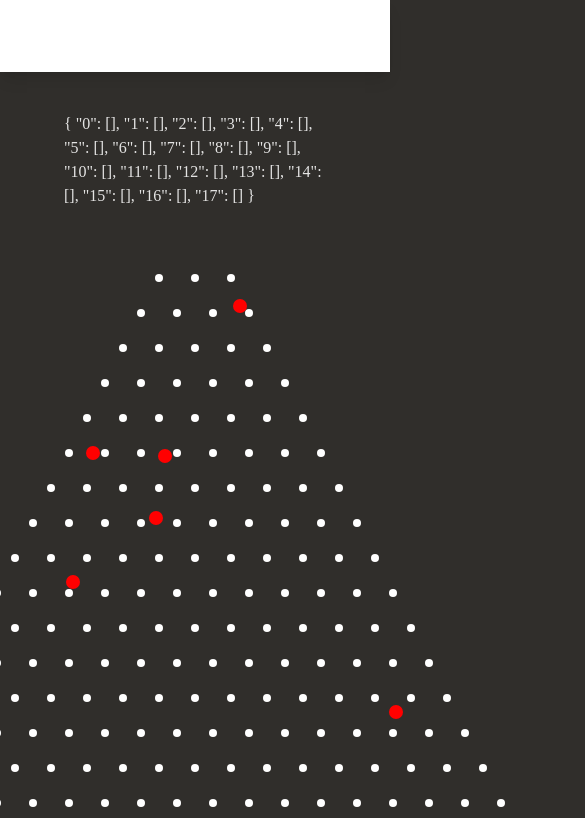
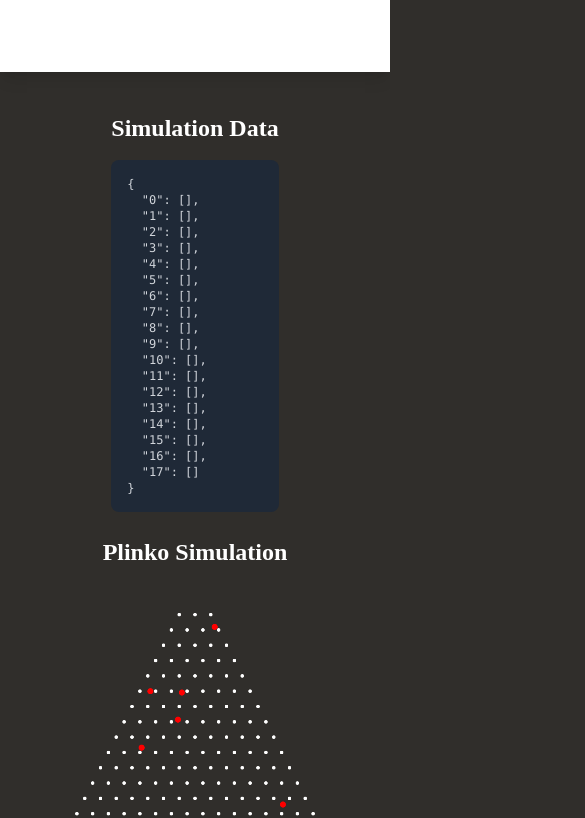
Before and after one commit to naman-bhayana/Plinko, a React (Vite) app in the folder frontend/: page /simulation in a window 390 px wide. Shown: the top 818 px of the page, 585 px wide, since content can reach past the window. Built offline with nearby package versions, Linux system fonts and the light colour scheme; no server answers.

Commit message:
Update UI layout and responsiveness - Game button positioning, Simulation data layout, mobile responsiveness

```diff
--- a/frontend/src/components/Simulate.tsx
+++ b/frontend/src/components/Simulate.tsx
@@ -1,13 +1,10 @@
 import { useEffect, useRef, useState } from "react";
 
-import { useNavigate } from "react-router-dom";
 import { BallManager } from "../game/classes/BallManager";
 import { pad } from "../game/padding";
 import { WIDTH } from "../game/constants";
 
 export const Simulate = () => {
-  const navigate = useNavigate();
-
   const canvasRef = useRef<any>();
   let [outputs, setOutputs] = useState<{ [key: number]: number[] }>({
     0: [],
--- a/frontend/src/components/Simulation.tsx
+++ b/frontend/src/components/Simulation.tsx
@@ -3,33 +3,21 @@ import { BallManager } from "../game/classes/BallManager";
 import { WIDTH } from "../game/constants";
 import { pad } from "../game/padding";
 
-
 export function Simulation() {
     const canvasRef = useRef<any>();
-    let [outputs, setOutputs] = useState<{[key: number]: number[]}>({
-        0: [],
-        1: [],
-        2: [],
-        3: [],
-        4: [],
-        5: [],
-        6: [],
-        7: [],
-        8: [],
-        9: [],
-        10: [],
-        11: [],
-        12: [],
-        13: [],
-        14: [],
-        15: [],
-        16: [],
-        17: []
-    });
+    let [outputs, setOutputs] = useState<{[key: number]: number[]}>(
+        {
+            0: [], 1: [], 2: [], 3: [], 4: [], 5: [], 6: [], 7: [],
+            8: [], 9: [], 10: [], 11: [], 12: [], 13: [], 14: [], 15: [],
+            16: [], 17: []
+        }
+    );
+    const [showData, setShowData] = useState(false);
+    const [isRunning, setIsRunning] = useState(true);
 
     async function simulate(ballManager: BallManager) {
         let i = 0;
-        while (1) {
+        while (isRunning) {
             i++
             ballManager.addBall(pad(WIDTH / 2 + 20 * (Math.random() - 0.5)))
             await new Promise(resolve => setTimeout(resolve, 1000));
@@ -37,7 +25,7 @@ export function Simulation() {
     }
 
     useEffect(() => {
-        if (canvasRef.current) {
+        if (canvasRef.current && isRunning) {
             const ballManager = new BallManager(canvasRef.current as unknown as HTMLCanvasElement, (index: number, startX?: number) => {
                 setOutputs((outputs: any) => {
                     return {
@@ -53,16 +41,45 @@ export function Simulation() {
             }
         }
 
-    }, [canvasRef])
+    }, [canvasRef, isRunning])
+
+    const handleStopSimulation = () => {
+        setIsRunning(false);
+        setShowData(true);
+    };
 
     return (
-        <div style={{display: "flex"}}>
-            <div style={{display: "flex", justifyContent: "center", alignItems: "center", flexDirection: "column", minHeight: "100vh"}}>
-                {JSON.stringify(outputs, null, 2)}
+        <div className="flex flex-col lg:flex-row min-h-screen p-4 items-stretch">
+            {/* Simulation Game FIRST (left on desktop) */}
+            <div className="flex flex-col justify-center items-center lg:w-1/2 mb-6 lg:mb-0 h-full min-h-[70vh]">
+                <h2 className="text-2xl md:text-3xl font-bold mb-4 text-white">Plinko Simulation</h2>
+                <canvas
+                    ref={canvasRef}
+                    width="800"
+                    height="800"
+                    className="w-full max-w-[350px] md:max-w-[500px] lg:max-w-[600px] xl:max-w-[700px] h-auto"
+                    style={{ aspectRatio: '1/1' }}
+                ></canvas>
+                {!showData && (
+                    <button
+                        className="bg-red-600 hover:bg-red-700 text-white font-bold py-3 px-6 rounded-lg text-lg md:text-xl transition-colors mt-6"
+                        onClick={handleStopSimulation}
+                    >
+                        Stop Simulation & Show Data
+                    </button>
+                )}
             </div>
-            <div style={{display: "flex", justifyContent: "center", alignItems: "center", flexDirection: "column", minHeight: "100vh"}}>
-                <canvas ref={canvasRef}  width="800" height="800"></canvas>
-            </div>
+            {/* Data Output SECOND (right on desktop) - Only show when simulation is stopped */}
+            {showData && (
+                <div className="flex flex-col justify-center items-center lg:w-1/2 mt-8 lg:mt-0 h-full min-h-[70vh]">
+                    <h2 className="text-2xl md:text-3xl font-bold mb-4 text-white">Simulation Data</h2>
+                    <div className="bg-gray-800 p-4 rounded-lg w-full h-full max-h-[60vh] overflow-y-auto">
+                        <pre className="text-xs md:text-sm text-gray-300">
+                            {JSON.stringify(outputs, null, 2)}
+                        </pre>
+                    </div>
+                </div>
+            )}
         </div>
     )
 }
--- a/frontend/src/pages/Game.tsx
+++ b/frontend/src/pages/Game.tsx
@@ -18,10 +18,18 @@ export function Game() {
   }, [canvasRef]);
 
   return (
-    <div className="flex flex-col lg:flex-row items-center justify-center">
-      <canvas ref={canvasRef} width="800" height="800"></canvas>
+    <div className="flex flex-col items-center p-4 pt-8">
+      <div className="flex flex-col lg:flex-row items-center justify-center gap-6 lg:gap-8">
+        <canvas
+          ref={canvasRef}
+          width="800"
+          height="800"
+          className="w-full max-w-[350px] md:max-w-[500px] lg:max-w-[600px] xl:max-w-[700px] h-auto"
+          style={{ aspectRatio: '1/1' }}
+        ></canvas>
+        <div className="flex flex-col items-center lg:items-start">
           <Button
-        className="px-10 mb-4"
+            className="px-6 md:px-8 py-3 md:py-4 text-base md:text-lg bg-green-600 hover:bg-green-700"
             onClick={async () => {
               const response = await axios.post(`${baseURL}/game`, {
                 data: 1,
@@ -31,8 +39,10 @@ export function Game() {
               }
             }}
           >
-        Add ball
+            Add Ball
           </Button>
+        </div>
+      </div>
     </div>
   );
 }
--- a/frontend/src/pages/Home.tsx
+++ b/frontend/src/pages/Home.tsx
@@ -1,66 +1,7 @@
-import { useEffect, useRef, useState } from "react";
-import { BallManager } from "../game/classes/BallManager";
-import { WIDTH } from "../game/constants";
-import { pad } from "../game/padding";
-import { useNavigate } from "react-router-dom";
 import { Simulate } from "../components/Simulate";
 import { Quotes } from "../components";
 
 export function Home() {
-  const navigate = useNavigate();
-
-  const canvasRef = useRef<any>();
-  let [outputs, setOutputs] = useState<{ [key: number]: number[] }>({
-    0: [],
-    1: [],
-    2: [],
-    3: [],
-    4: [],
-    5: [],
-    6: [],
-    7: [],
-    8: [],
-    9: [],
-    10: [],
-    11: [],
-    12: [],
-    13: [],
-    14: [],
-    15: [],
-    16: [],
-    17: [],
-  });
-
-  async function simulate(ballManager: BallManager) {
-    let i = 0;
-    while (1) {
-      i++;
-      ballManager.addBall(pad(WIDTH / 2 + 20 * (Math.random() - 0.5)));
-      await new Promise((resolve) => setTimeout(resolve, 1000));
-    }
-  }
-
-  useEffect(() => {
-    if (canvasRef.current) {
-      const ballManager = new BallManager(
-        canvasRef.current as unknown as HTMLCanvasElement,
-        (index: number, startX?: number) => {
-          setOutputs((outputs: any) => {
-            return {
-              ...outputs,
-              [index]: [...(outputs[index] as number[]), startX],
-            };
-          });
-        }
-      );
-      simulate(ballManager);
-
-      return () => {
-        ballManager.stop();
-      };
-    }
-  }, [canvasRef]);
-
   return (
     <div className="min-h-screen">
       <div className="flex flex-col lg:flex-row items-center justify-between gap-8 lg:gap-12 p-4 md:p-8">
--- a/frontend/src/pages/Simulation.tsx
+++ b/frontend/src/pages/Simulation.tsx
@@ -57,12 +57,24 @@ export function Simulation() {
   }, [canvasRef]);
 
   return (
-    <div className="flex flex-col lg:flex-row  items-center justify-between h-screen">
-      <div className="flex mx-16 flex-col justify-center pt-10">
-        {JSON.stringify(outputs, null, 2)}
+    <div className="flex flex-col lg:flex-row items-center justify-between min-h-screen p-4">
+      <div className="flex mx-4 md:mx-8 lg:mx-16 flex-col justify-center pt-6 lg:pt-10 lg:w-1/2 mb-6 lg:mb-0">
+        <h2 className="text-2xl md:text-3xl font-bold mb-4 text-white">Simulation Data</h2>
+        <div className="bg-gray-800 p-4 rounded-lg max-h-[50vh] lg:max-h-[70vh] overflow-y-auto">
+          <pre className="text-xs md:text-sm text-gray-300">
+            {JSON.stringify(outputs, null, 2)}
+          </pre>
+        </div>
       </div>
-      <div className="flex flex-col items-center justify-center">
-        <canvas ref={canvasRef} width="800" height="800"></canvas>
+      <div className="flex flex-col items-center justify-center lg:w-1/2">
+        <h2 className="text-2xl md:text-3xl font-bold mb-4 text-white">Plinko Simulation</h2>
+        <canvas
+          ref={canvasRef}
+          width="800"
+          height="800"
+          className="w-full max-w-[350px] md:max-w-[500px] lg:max-w-[600px] xl:max-w-[700px] h-auto"
+          style={{ aspectRatio: '1/1' }}
+        ></canvas>
       </div>
     </div>
   );
```
Also changed, not shown: 1 other file (tests, documents, lock files or other folders). Lines whose indentation alone changed are shown as unchanged.
